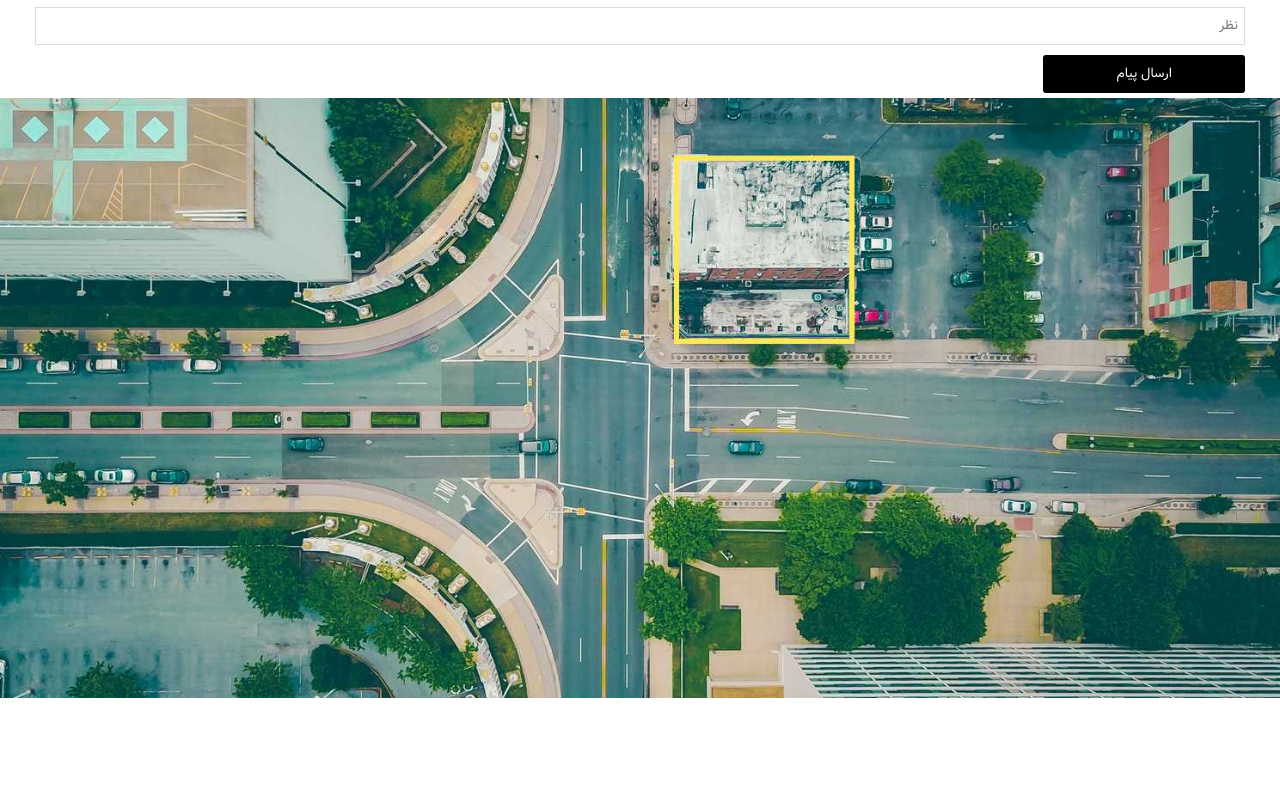
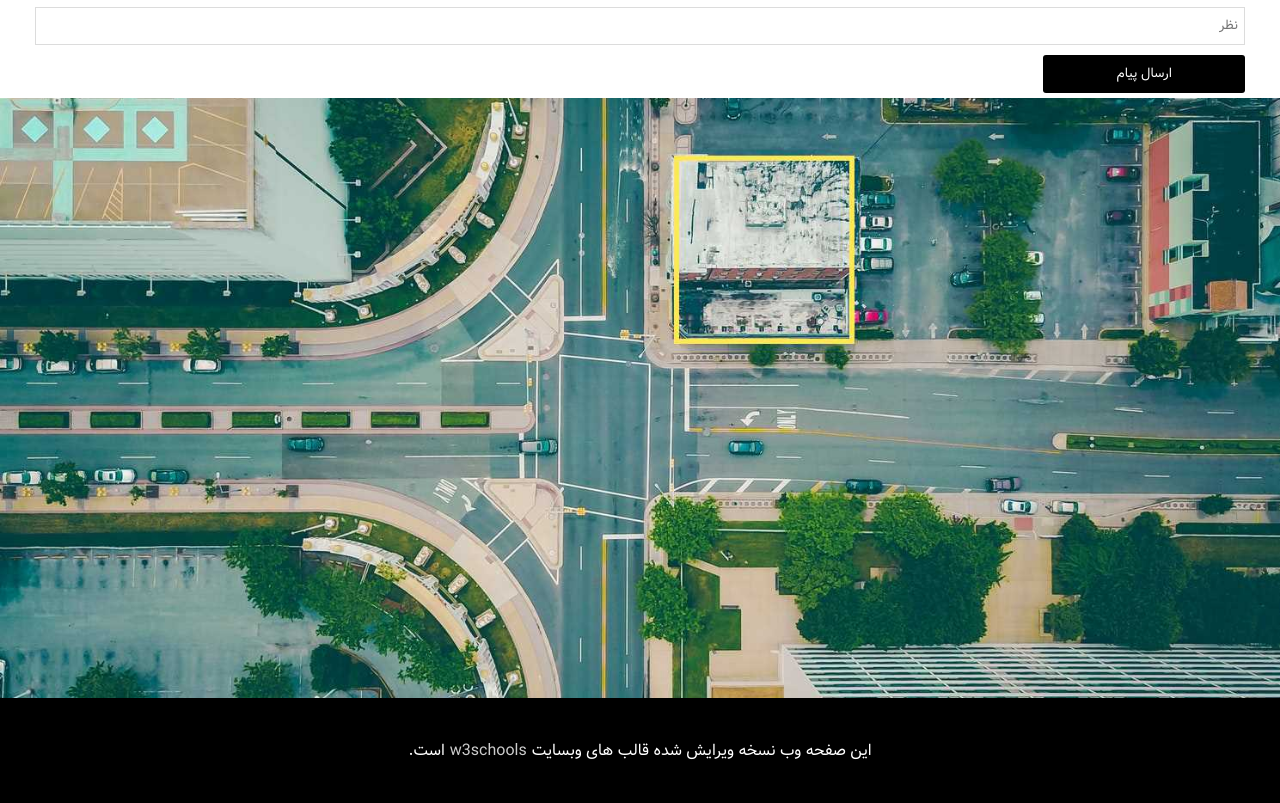
Before and after one commit to Amin-Ansari/Architecture-company, a plain HTML site: page index.html in a window 1280 px wide. Shown: the part 2507-3310 px from the top of the page. Before the commit the page ends 3205 px from the top, so only its background shows below. Drawn offline with Linux system fonts and the light colour scheme.

Commit message:
The source link added

```diff
--- a/index.html
+++ b/index.html
@@ -246,9 +246,16 @@
       </div>
     </section>
 
-    <section class="container-floud map-section">
+    <section class="container-floud map-section"></section>
 
-    </section>
+    <footer class="container-floud footer-style">
+      <div class="container footer-container">
+        <p>
+          این صفحه وب نسخه ویرایش شده قالب های وبسایت<a class="source-link" href="">w3schools</a
+          >است.
+        </p>
+      </div>
+    </footer>
     <script src="js/index.js"></script>
   </body>
 </html>
--- a/styles/style.css
+++ b/styles/style.css
@@ -280,6 +280,21 @@ input {
   background-size: cover;
   height: 600px;
 }
+.footer-style {
+  background-color: #000;
+}
+.footer-container {
+  margin: auto;
+  color: #fff;
+  text-align: center;
+}
+.footer-container > p {
+  padding: 40px 0px;
+}
+.source-link {
+  padding: 0px 5px;
+  color: #ccc;
+}
 /* Hover styles */
 .link-hover:hover {
   background-color: #ccc;
```
